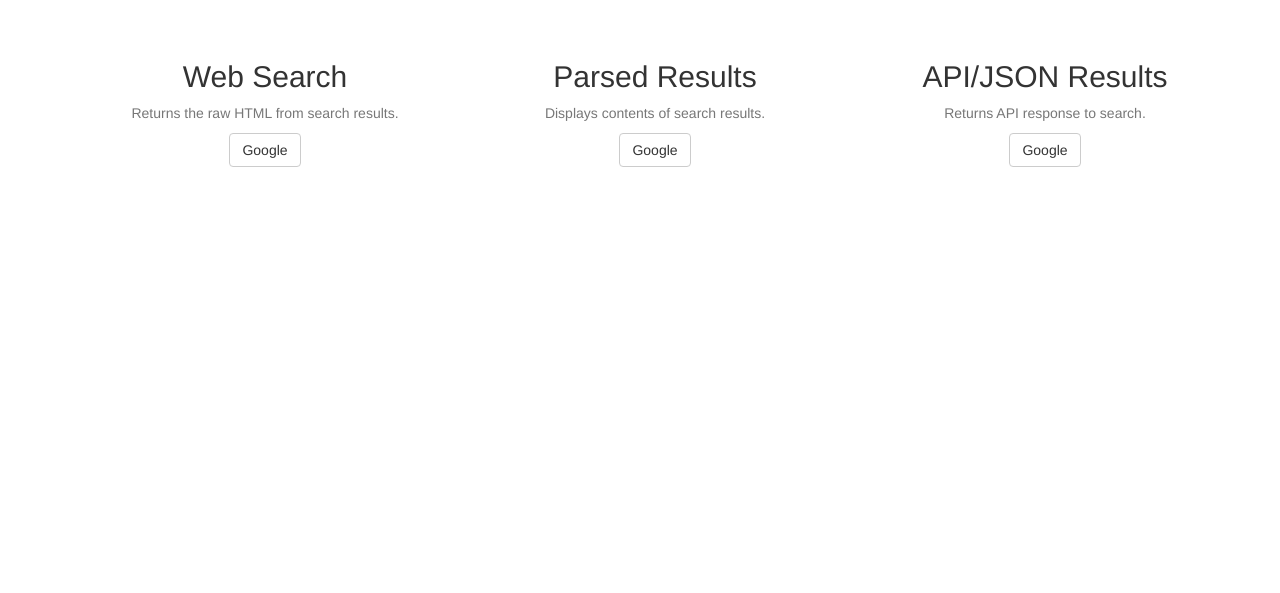
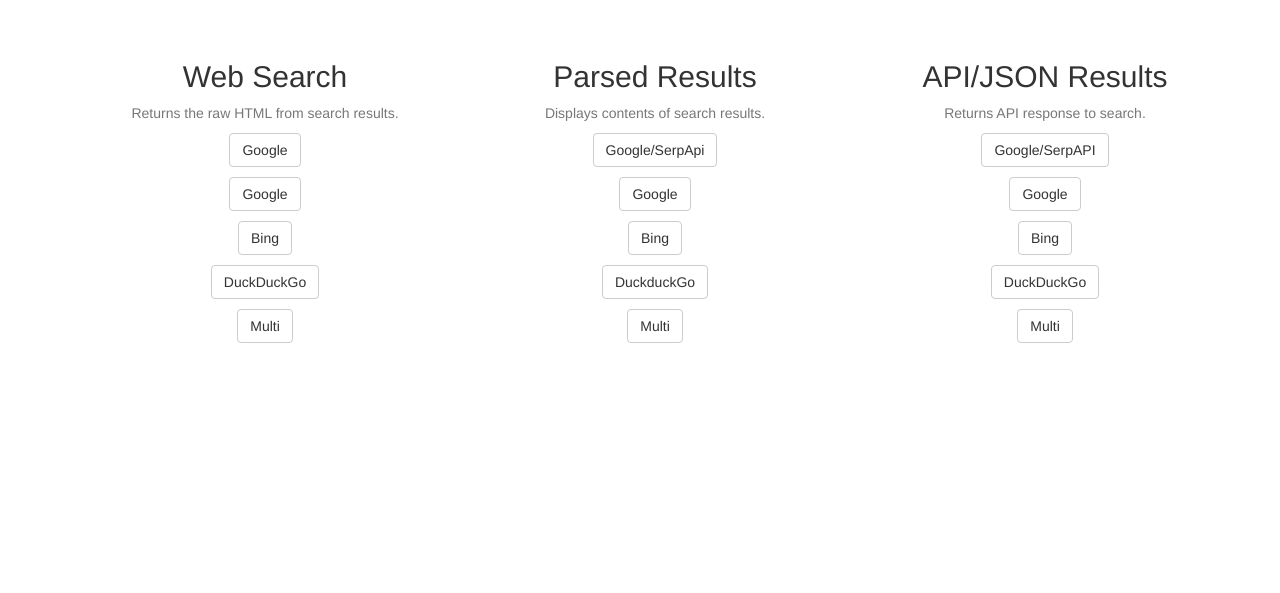
Before and after one commit to todokku/gp-flask-api2, a Flask app: page / in a window 1280 px wide. Shown: the part 50-643 px from the top of the page. Run offline with Flask 2, Linux system fonts and the light colour scheme; some libraries are stand-ins or nearby versions.

Commit message:
added new home

```diff
--- a/iSearchWsApi/blueprints/page/templates/page/home.html
+++ b/iSearchWsApi/blueprints/page/templates/page/home.html
@@ -17,14 +17,82 @@
         <h2>Parsed Results</h2>
         <p class="text-muted">Displays contents of search results.</p>
         <p>
-          <a href="search/google?q=goats%20in%20trees" class="btn btn-default">Google</a>
+          <a href="search/serpapi?q=goats+in+trees" class="btn btn-default">Google/SerpApi</a>
         </p>
       </div>
       <div class="col-lg-4">
         <h2>API/JSON Results</h2>
         <p class="text-muted">Returns API response to search.</p>
         <p>
-          <a href="api/google?q=goats%20in%20trees" class="btn btn-default">Google</a>
+          <a href="api/serpapi?q=goats+in+trees" class="btn btn-default">Google/SerpAPI</a>
+        </p>
+      </div>
+    </div>
+    <div class="row text-center">
+      <div class="col-lg-4">
+        <p>
+          <a href="raw/google?q=goats%20in%20trees" class="btn btn-default">Google</a>
+        </p>
+      </div>
+      <div class="col-lg-4">
+        <p>
+          <a href="search/google?q=goats+in+trees" class="btn btn-default">Google</a>
+        </p>
+      </div>
+      <div class="col-lg-4">
+        <p>
+          <a href="api/google?q=goats+in+trees" class="btn btn-default">Google</a>
+        </p>
+      </div>
+    </div>
+    <div class="row text-center">
+      <div class="col-lg-4">
+        <p>
+          <a href="raw/bing?q=goats%20in%20trees" class="btn btn-default">Bing</a>
+        </p>
+      </div>
+      <div class="col-lg-4">
+        <p>
+          <a href="search/bing?q=goats+in+trees" class="btn btn-default">Bing</a>
+        </p>
+      </div>
+      <div class="col-lg-4">
+        <p>
+          <a href="api/bing?q=goats+in+trees" class="btn btn-default">Bing</a>
+        </p>
+      </div>
+    </div>
+    <div class="row text-center">
+      <div class="col-lg-4">
+        <p>
+	<a href="raw/ddg?q=goats%20in%20trees" class="btn btn-default">DuckDuckGo</a>
+        </p>
+      </div>
+      <div class="col-lg-4">
+        <p>
+          <a href="search/ddg?q=goats+in+trees" class="btn btn-default">DuckduckGo</a>
+        </p>
+      </div>
+      <div class="col-lg-4">
+        <p>
+          <a href="api/ddg?q=goats+in+trees" class="btn btn-default">DuckDuckGo</a>
+        </p>
+      </div>
+    </div>
+    <div class="row text-center">
+      <div class="col-lg-4">
+        <p>
+	<a href="raw/multi?q=goats%20in%20trees" class="btn btn-default">Multi</a>
+        </p>
+      </div>
+      <div class="col-lg-4">
+        <p>
+          <a href="search/multi?q=goats+in+trees" class="btn btn-default">Multi</a>
+        </p>
+      </div>
+      <div class="col-lg-4">
+        <p>
+          <a href="api/multi?q=goats+in+trees" class="btn btn-default">Multi</a>
         </p>
       </div>
     </div>
```
